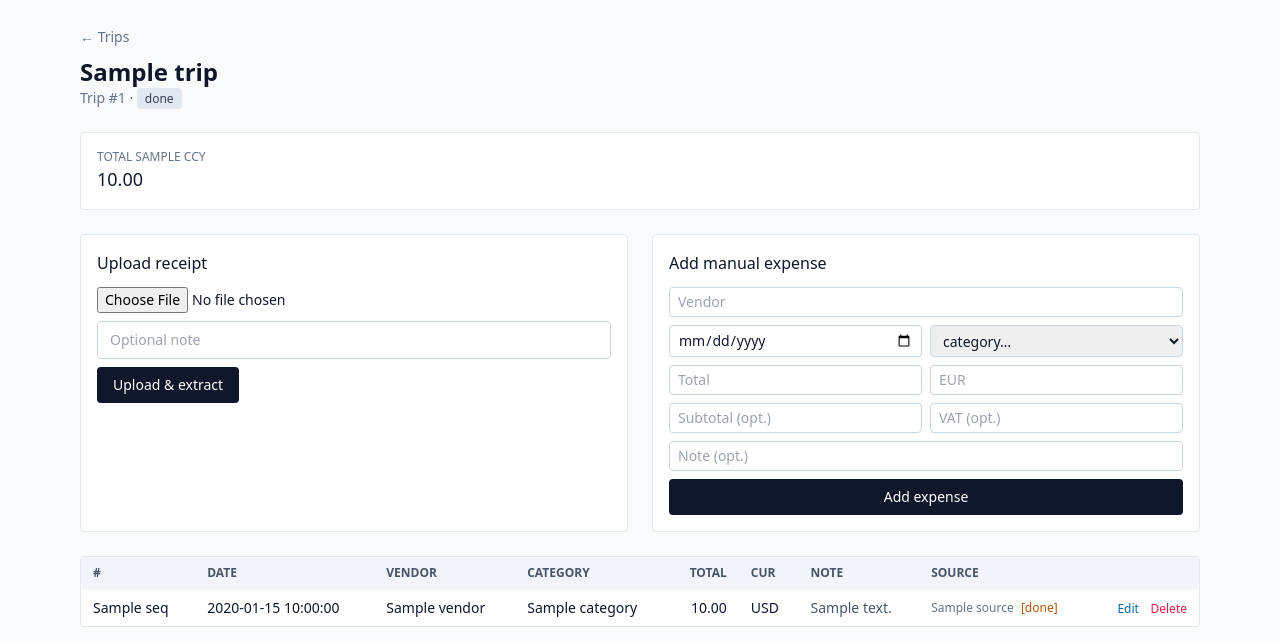
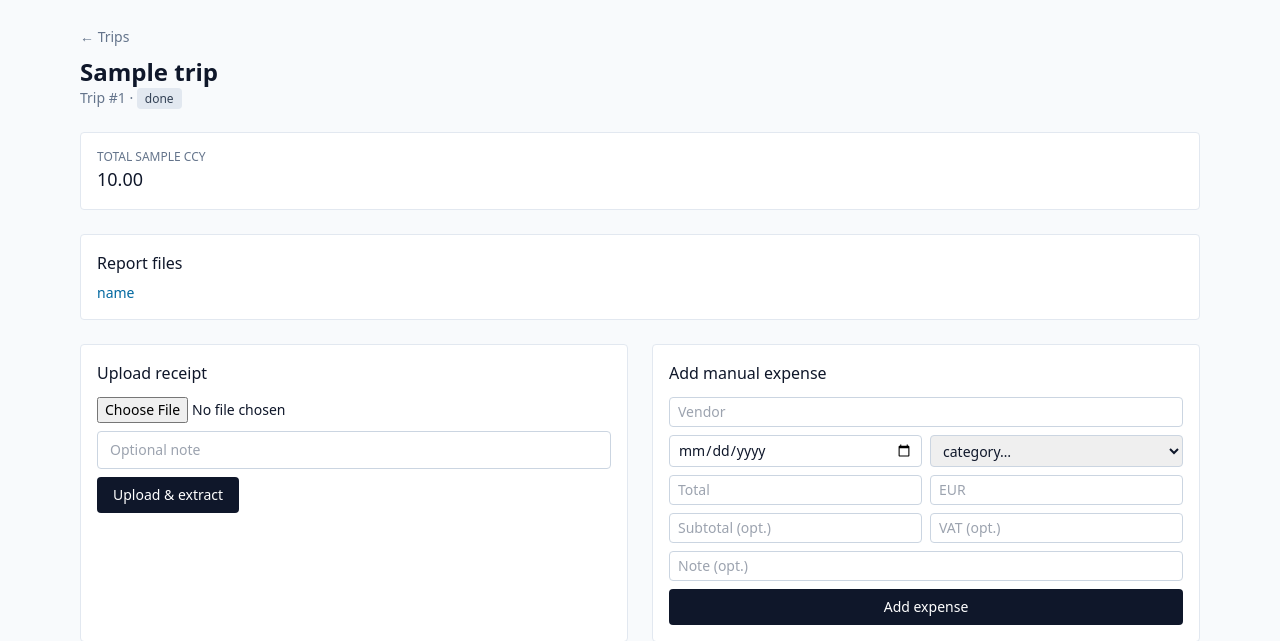
Before and after one commit to BenBCE/expense-tracker, a FastAPI app: template app/web/templates/trip_detail.html in a window 1280 px wide. Shown: the top 641 px of the page. Run offline with FastAPI, Linux system fonts and the light colour scheme; the template is opened without the code that fills it: most values are stand-ins (such as "Sample title", 1, 10 or a date in 2020); parts of the project's set-up code (start-up, migrations or seed data) failed here and were passed over; some libraries are stand-ins or nearby versions.

Commit message:
Add report file links to trip detail page
Surfaces the per-trip report deliverables (xlsx/pdf/zip) stored in
Trip.report_keys via a new authenticated route that presigns the S3
URL and 307s to it, with a link list rendered on trip_detail.html.

```diff
--- a/app/web/routes.py
+++ b/app/web/routes.py
@@ -623,6 +623,25 @@ async def receipt_image(
     return RedirectResponse(url=url, status_code=status.HTTP_307_TEMPORARY_REDIRECT)
 
 
+@router.get("/trips/{trip_id}/reports/{filename}")
+async def trip_report_file(
+    trip_id: int, filename: str, user: CurrentUser
+) -> Response:
+    settings = get_settings()
+    async with session_scope() as session:
+        trip = await session.get(Trip, trip_id)
+        if not trip or trip.user_id != user.id:
+            raise HTTPException(status_code=404, detail="trip not found")
+        keys = trip.report_keys or {}
+        key = keys.get(filename)
+    if not key:
+        raise HTTPException(status_code=404, detail="report not found")
+    url = await s3mod.presign_url(
+        settings.s3_bucket_reports, key, settings.presign_ttl_seconds
+    )
+    return RedirectResponse(url=url, status_code=status.HTTP_307_TEMPORARY_REDIRECT)
+
+
 @router.get("/expenses", response_class=HTMLResponse)
 async def expenses_index(
     request: Request,
--- a/app/web/templates/trip_detail.html
+++ b/app/web/templates/trip_detail.html
@@ -30,6 +30,22 @@
         <div class="text-lg font-medium">{{ "%.2f"|format(amount) }}</div>
       </div>
     {% endfor %}
+  </div>
+{% endif %}
+
+{% if trip.report_keys %}
+  <div class="bg-white border border-slate-200 rounded p-4 mb-6">
+    <h3 class="font-medium mb-2">Report files</h3>
+    <ul class="flex flex-wrap gap-x-4 gap-y-1 text-sm">
+      {% for filename in trip.report_keys.keys() %}
+        <li>
+          <a href="/portal/trips/{{ trip.id }}/reports/{{ filename }}"
+             class="text-sky-700 hover:underline" target="_blank" rel="noopener">
+            {{ filename }}
+          </a>
+        </li>
+      {% endfor %}
+    </ul>
   </div>
 {% endif %}
 
```
